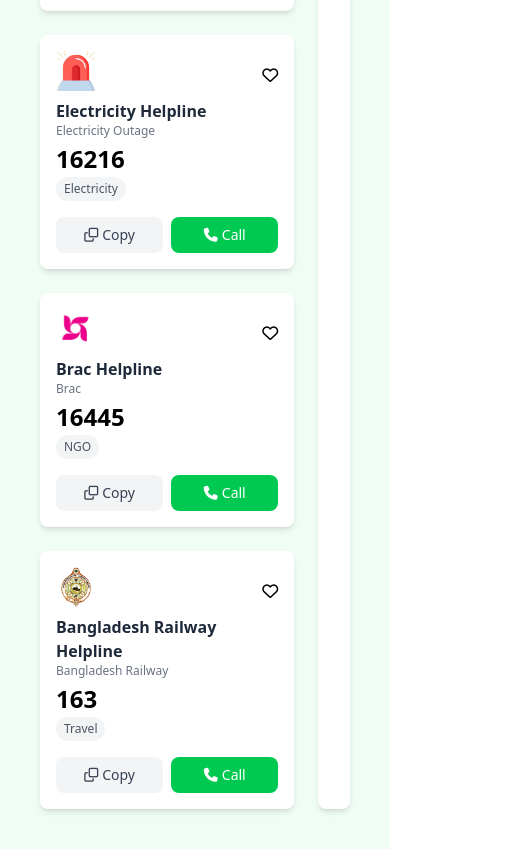
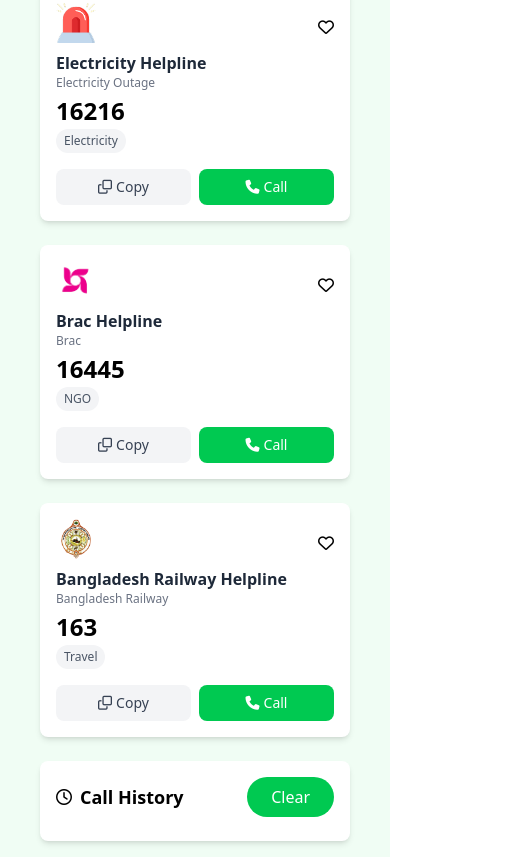
Before and after one commit to farhanarexa/A05-hotline_numbers, a plain HTML site: page index.html in a window 390 px wide. Shown: the part 2037-2894 px from the top of the page, 511 px wide, since content can reach past the window. Drawn offline with nearby package versions, Linux system fonts and the light colour scheme.

Commit message:
mobile responsiveness done

```diff
--- a/index.html
+++ b/index.html
@@ -28,7 +28,8 @@
                 <img src="images/coin.png" alt="" class="h-6">
             </div>
             <div class="flex flex-row gap-2 items-center ">
-                <button class="bg-green-500 text-white rounded-3xl px-6 py-2"><span id="copyCounter">0</span> Copy</button>
+                <button class="bg-green-500 text-white rounded-3xl px-6 py-2"><span id="copyCounter">0</span>
+                    Copy</button>
             </div>
         </div>
     </header>
@@ -49,22 +50,23 @@
 
 
     <!-- Services Section -->
-    <section class="p-10 bg-green-50 min-h-screen grid grid-cols-6 gap-6">
+    <section class="p-4 bg-green-50">
+        <div class="grid grid-cols-1 lg:grid-cols-4 gap-6 px-6">
             <!-- Services Grid -->
-        <div class="col-span-5 grid grid-cols-1 sm:grid-cols-2 lg:grid-cols-3 gap-6">
+            <div class="lg:col-span-3 grid grid-cols-1 md:grid-cols-2 xl:grid-cols-3 gap-6">
                 <!-- National Emergency Number -->
                 <div class="bg-white rounded-lg shadow-md p-4">
                     <div class="flex justify-between items-center">
                         <img src="images/emergency.png" alt="Emergency Icon" class="h-10 mb-2">
                         <i class="fa-regular fa-heart" onclick="heartCount()"></i>
-
                     </div>
                     <h3 class="text-base font-semibold text-gray-800">National Emergency Number</h3>
                     <p class="text-xs text-gray-500">National Emergency</p>
                     <p class="text-2xl font-bold mt-1 serviceNumber">999</p>
                     <span class="inline-block px-2 py-1 text-xs bg-gray-100 text-gray-600 rounded-full">All</span>
                     <div class="mt-4 flex gap-2">
-                    <button class="flex-1 bg-gray-100 text-gray-700 px-3 py-2 rounded-lg text-sm flex items-center justify-center gap-1 copy-button">
+                        <button
+                            class="flex-1 bg-gray-100 text-gray-700 px-3 py-2 rounded-lg text-sm flex items-center justify-center gap-1 copy-button">
                             <i class="fa-regular fa-clone"></i> Copy
                         </button>
                         <button
@@ -79,7 +81,6 @@
                     <div class="flex justify-between items-center">
                         <img src="images/police.png" alt="Police Icon" class="h-10 mb-2">
                         <i class="fa-regular fa-heart" onclick="heartCount()"></i>
-
                     </div>
                     <h3 class="text-base font-semibold text-gray-800">Police Helpline Number</h3>
                     <p class="text-xs text-gray-500">Police</p>
@@ -102,7 +103,6 @@
                     <div class="flex justify-between items-center">
                         <img src="images/fire-service.png" alt="Fire Icon" class="h-10 mb-2">
                         <i class="fa-regular fa-heart" onclick="heartCount()"></i>
-
                     </div>
                     <h3 class="text-base font-semibold text-gray-800">Fire Service Number</h3>
                     <p class="text-xs text-gray-500">Fire</p>
@@ -125,7 +125,6 @@
                     <div class="flex justify-between items-center">
                         <img src="images/ambulance.png" alt="Ambulance Icon" class="h-10 mb-2">
                         <i class="fa-regular fa-heart" onclick="heartCount()"></i>
-
                     </div>
                     <h3 class="text-base font-semibold text-gray-800">Ambulance Service</h3>
                     <p class="text-xs text-gray-500">Ambulance</p>
@@ -148,7 +147,6 @@
                     <div class="flex justify-between items-center">
                         <img src="images/emergency.png" alt="Women Icon" class="h-10 mb-2">
                         <i class="fa-regular fa-heart" onclick="heartCount()"></i>
-
                     </div>
                     <h3 class="text-base font-semibold text-gray-800">Women & Child Helpline</h3>
                     <p class="text-xs text-gray-500">Women & Child Helpline</p>
@@ -171,7 +169,6 @@
                     <div class="flex justify-between items-center">
                         <img src="images/emergency.png" alt="Anti-Corruption Icon" class="h-10 mb-2">
                         <i class="fa-regular fa-heart" onclick="heartCount()"></i>
-
                     </div>
                     <h3 class="text-base font-semibold text-gray-800">Anti-Corruption Helpline</h3>
                     <p class="text-xs text-gray-500">Anti-Corruption</p>
@@ -194,12 +191,12 @@
                     <div class="flex justify-between items-center">
                         <img src="images/emergency.png" alt="Electricity Icon" class="h-10 mb-2">
                         <i class="fa-regular fa-heart" onclick="heartCount()"></i>
-
                     </div>
                     <h3 class="text-base font-semibold text-gray-800">Electricity Helpline</h3>
                     <p class="text-xs text-gray-500">Electricity Outage</p>
                     <p class="text-2xl font-bold mt-1 serviceNumber">16216</p>
-                <span class="inline-block px-2 py-1 text-xs bg-gray-100 text-gray-600 rounded-full">Electricity</span>
+                    <span
+                        class="inline-block px-2 py-1 text-xs bg-gray-100 text-gray-600 rounded-full">Electricity</span>
                     <div class="mt-4 flex gap-2">
                         <button
                             class="flex-1 bg-gray-100 text-gray-700 px-3 py-2 rounded-lg text-sm flex items-center justify-center gap-1 copy-button">
@@ -217,7 +214,6 @@
                     <div class="flex justify-between items-center">
                         <img src="images/brac.png" alt="Brac Icon" class="h-10 mb-2">
                         <i class="fa-regular fa-heart" onclick="heartCount()"></i>
-
                     </div>
                     <h3 class="text-base font-semibold text-gray-800">Brac Helpline</h3>
                     <p class="text-xs text-gray-500">Brac</p>
@@ -240,7 +236,6 @@
                     <div class="flex justify-between items-center">
                         <img src="images/Bangladesh-Railway.png" alt="Railway Icon" class="h-10 mb-2">
                         <i class="fa-regular fa-heart" onclick="heartCount()"></i>
-
                     </div>
                     <h3 class="text-base font-semibold text-gray-800">Bangladesh Railway
                         Helpline</h3>
@@ -254,15 +249,14 @@
                         </button>
                         <button
                             class="flex-1 bg-green-500 call-button text-white px-3 py-2 rounded-lg text-sm flex items-center justify-center gap-1">
-
                             <i class="fa-solid fa-phone"></i> Call
                         </button>
                     </div>
                 </div>
+
             </div>
-
             <!-- Call History -->
-        <div class="col-span-1 bg-white rounded-lg shadow-md p-4">
+            <div class="lg:col-span-1 bg-white rounded-lg shadow-md p-4">
                 <div class="flex justify-between items-center mb-2">
                     <div class="flex items-center gap-2">
                         <i class="fa-regular fa-clock"></i>
@@ -271,21 +265,11 @@
                     <button id="clearBtn" class="bg-green-500 text-white px-6 py-2 rounded-3xl">Clear</button>
                 </div>
                 <ul class="text-gray-600 space-y-3" id="callHistoryList">
-                <!-- Item 1 -->
-                <!-- <li class="bg-gray-50 rounded-lg p-3 border border-gray-100">
-                    <div class="flex justify-between items-start">
-                        <div>
-                            <p class="font-medium text-gray-800">Fire Service Number</p>
-                            <p class="text-xs text-gray-500">999</p>
-                        </div>
-                        <span class="text-xs text-gray-500">11:36:58 AM</span>
-                    </div>
-                </li> -->
-
+                    <!-- Items will be added here dynamically -->
                 </ul>
             </div>
+        </div>
     </section>
-
     <script src="js/index.js"></script>
     <script src="https://kit.fontawesome.com/712251811c.js" crossorigin="anonymous"></script>
 </body>
```
Also changed, not shown: 1 other file. Lines whose indentation alone changed are shown as unchanged.
